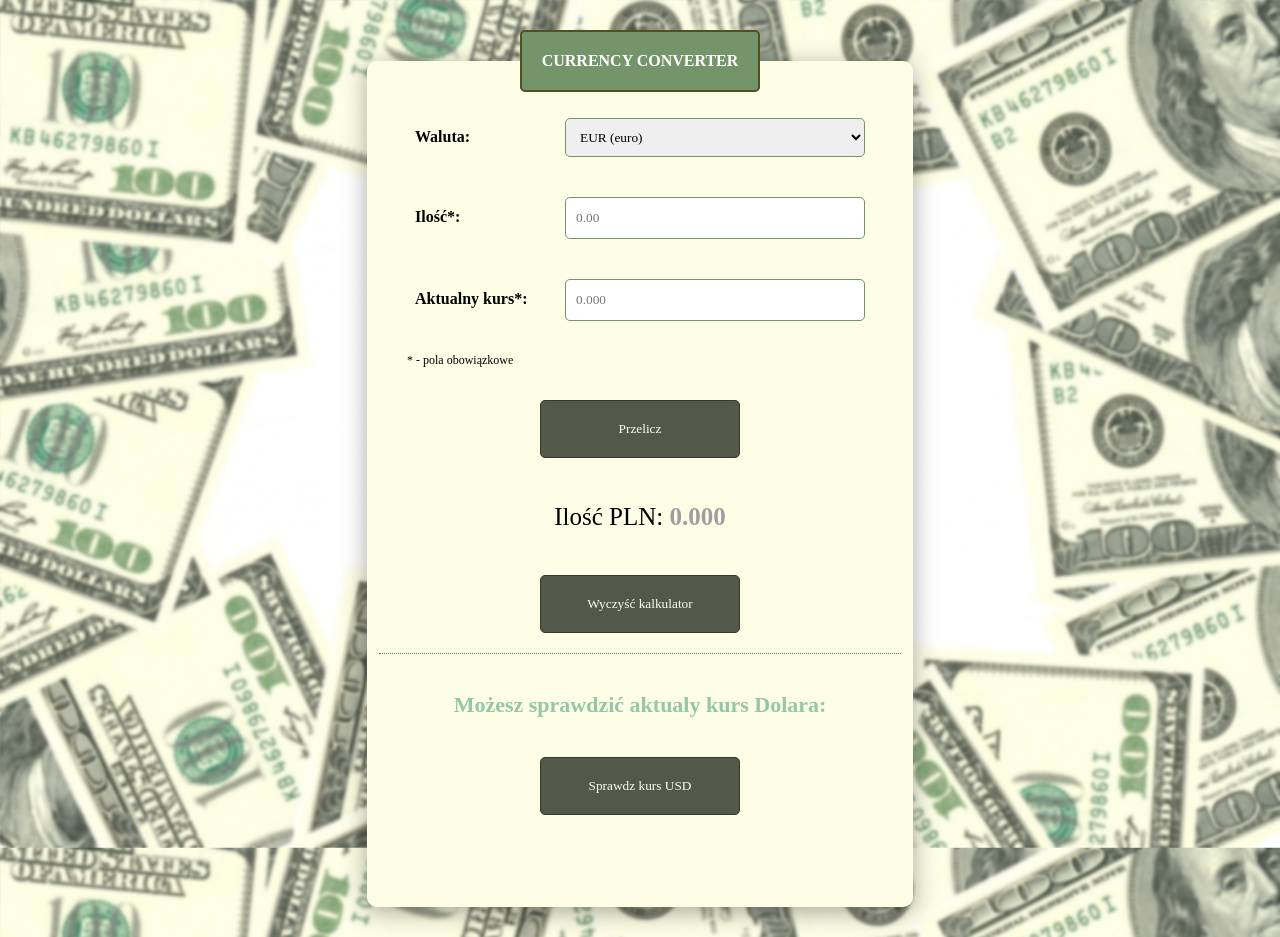
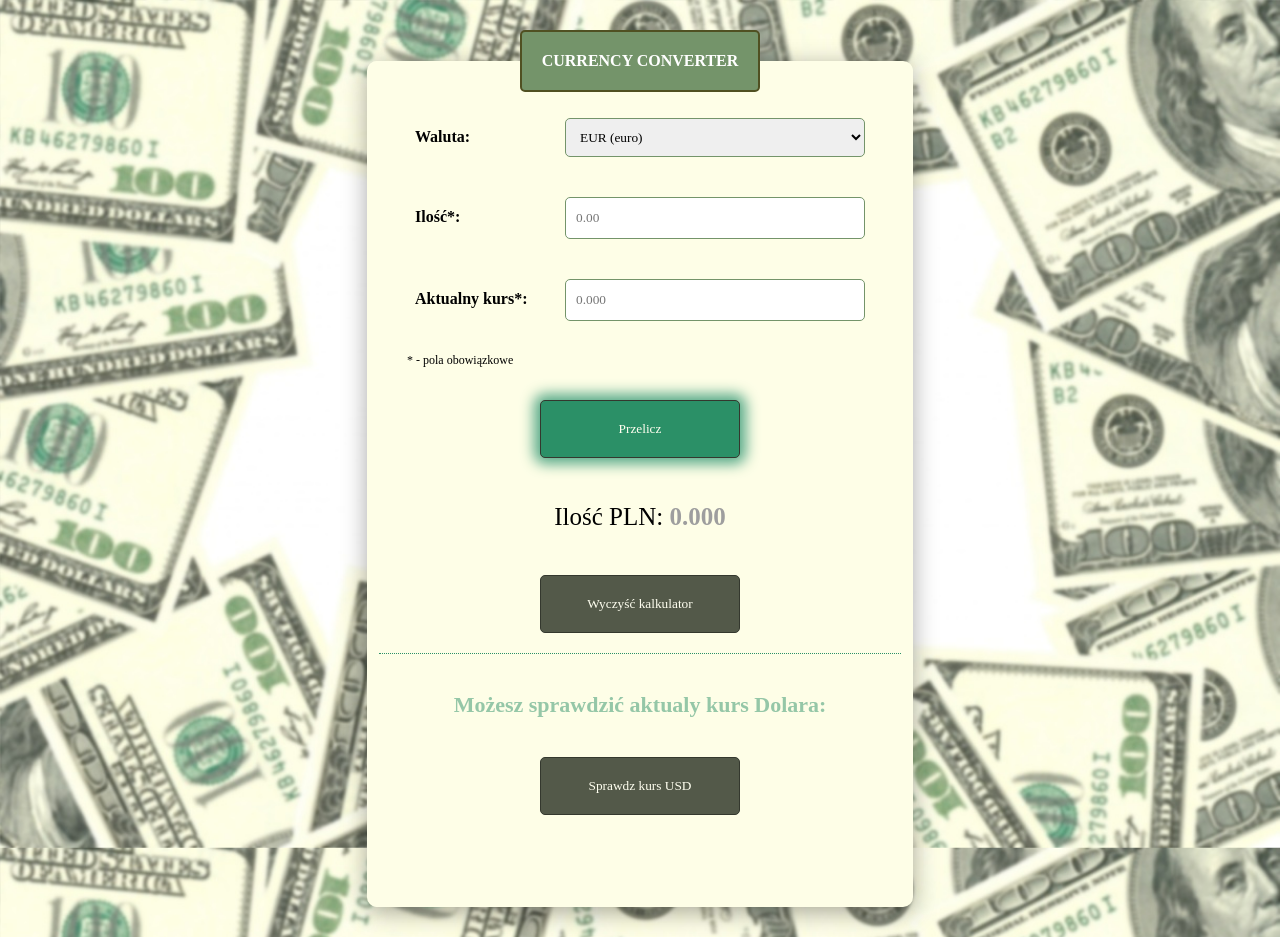
Before and after one commit to miloszzaj/currency-converter-react, a React (Create React App) app: page / in a window 1280 px wide. In both pictures the pointer is over the button "Przelicz". Built offline with nearby package versions, Linux system fonts and the light colour scheme; a web font is replaced by a local one.

Commit message:
form button added

```diff
--- a/src/FormButton/style.css
+++ b/src/FormButton/style.css
@@ -7,3 +7,9 @@
   padding: 20px;
   width: 200px;
 }
+
+.form__button:hover {
+  cursor: pointer;
+  background-color: rgb(43, 144, 103);
+  box-shadow: 0px 0px 14px 6px rgb(84, 168, 135);
+}
```
